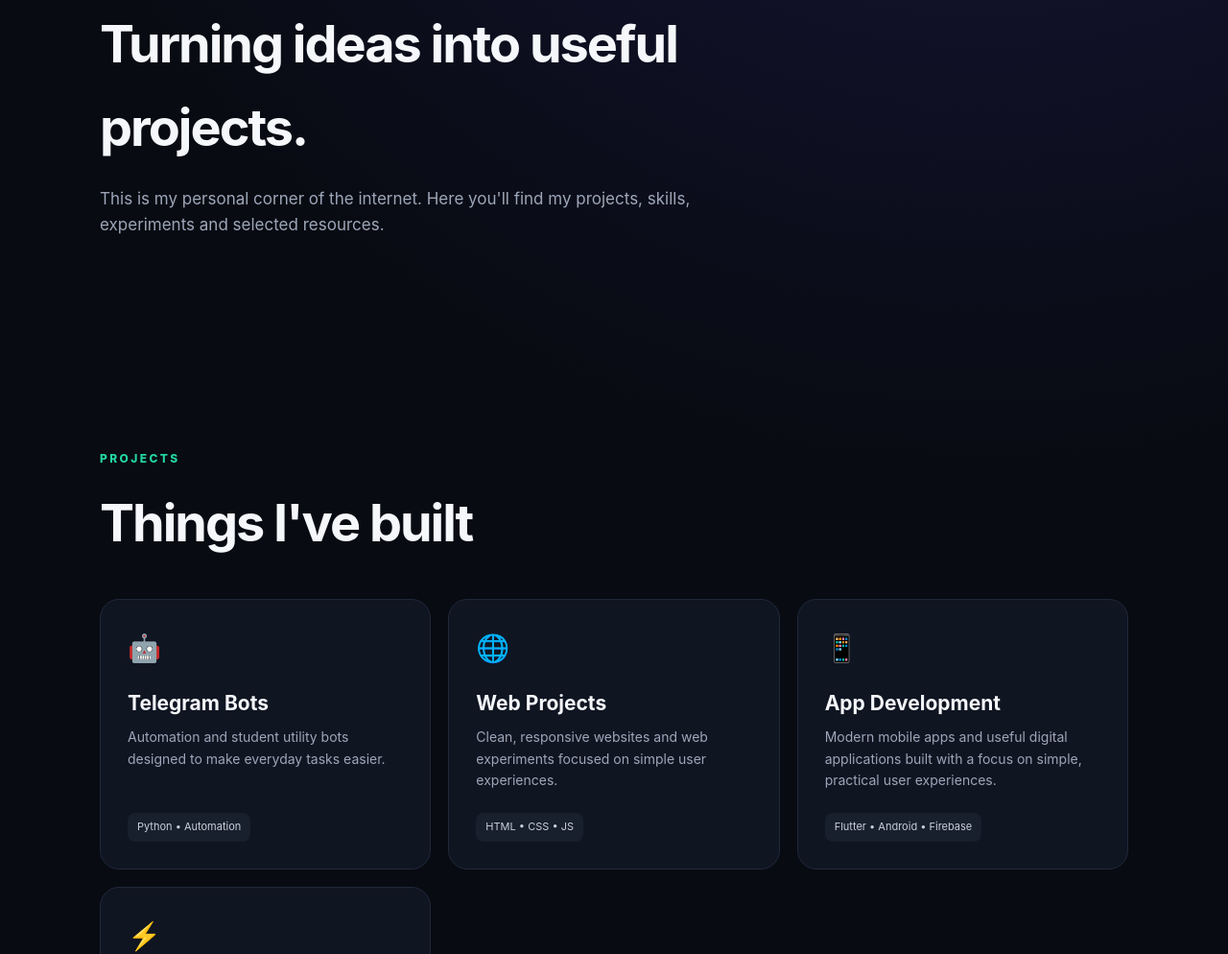
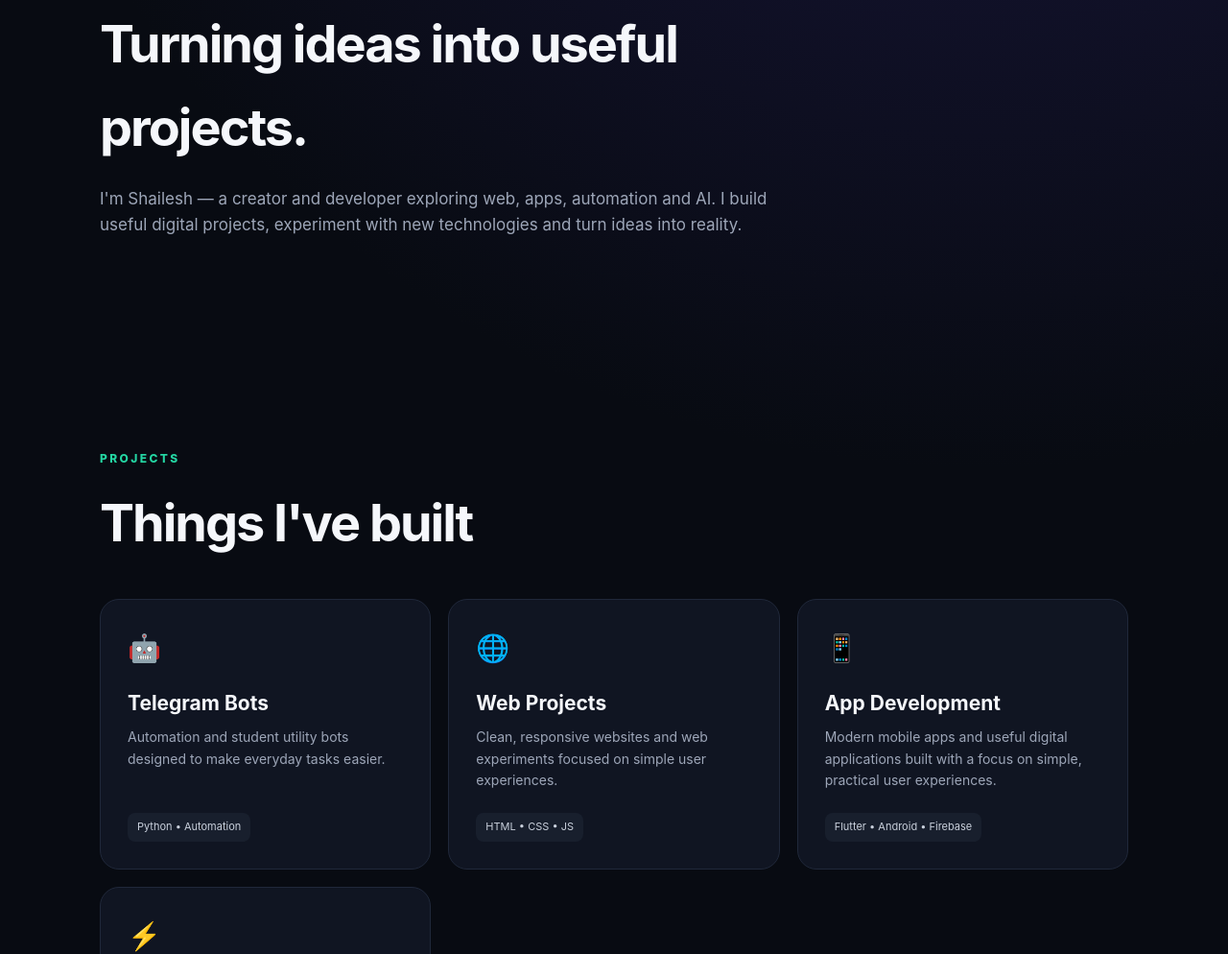
Before and after one commit to thecallcaptain-ai/YShaileshh, a plain HTML site: page index.html in a window 1280 px wide. Shown: the part 940-1934 px from the top of the page at 96% size. Drawn offline with Linux system fonts and the light colour scheme.

Commit message:
Update About section

```diff
--- a/index.html
+++ b/index.html
@@ -42,7 +42,7 @@
     <section id="about" class="section">
       <p class="eyebrow">ABOUT</p>
       <h2>Turning ideas into useful projects.</h2>
-      <p class="section-text">This is my personal corner of the internet. Here you'll find my projects, skills, experiments and selected resources.</p>
+      <p class="section-text">I'm Shailesh — a creator and developer exploring web, apps, automation and AI. I build useful digital projects, experiment with new technologies and turn ideas into reality.</p>
     </section>
 
     <section id="projects" class="section">
```
